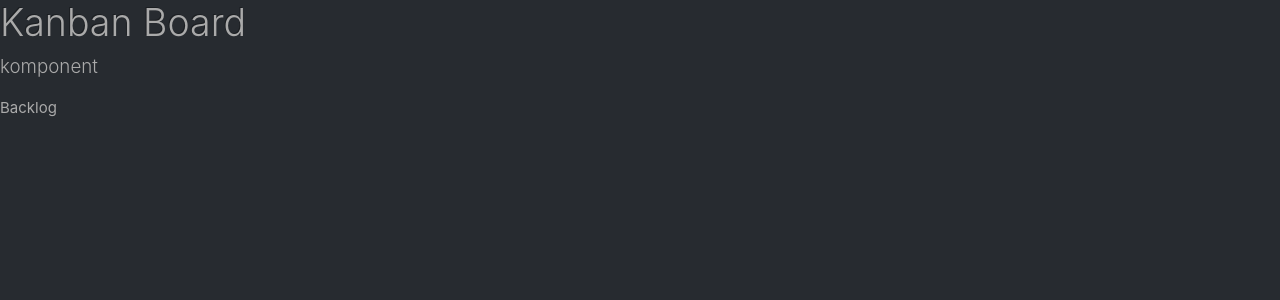
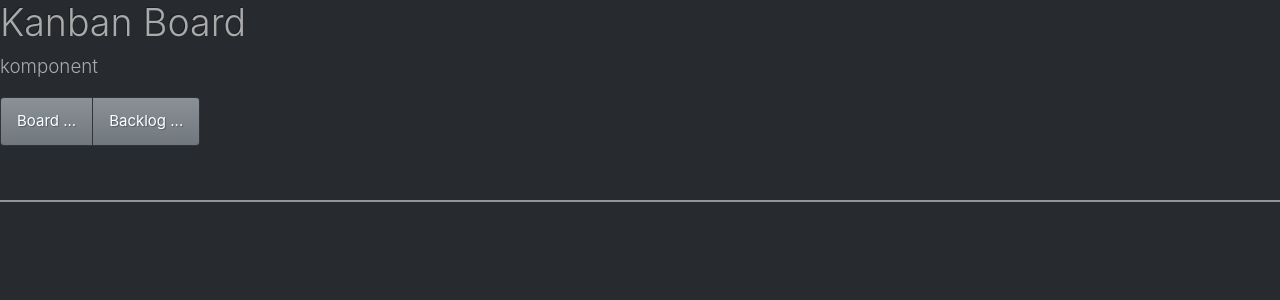
Before and after one commit to grkmkc/vue-kanban, a Vue app: page /#/Backlog in a window 1280 px wide. Shown: the top 300 px of the page. Built offline with nearby package versions, Linux system fonts and the light colour scheme.

Commit message:
added form-kanbanboard-menu-tasks

```diff
--- a/index.html
+++ b/index.html
@@ -6,7 +6,7 @@
   <meta name="viewport" content="width=device-width,initial-scale=1.0">
   <title>Kanban Board</title>
   <link rel="stylesheet" href="https://stackpath.bootstrapcdn.com/bootswatch/4.1.0/slate/bootstrap.min.css">
-  <link href="https://stackpath.bootstrapcdn.com/font-awesome/4.7.0/css/font-awesome.min.css">
+  <link href="https://stackpath.bootstrapcdn.com/font-awesome/4.7.0/css/font-awesome.min.css" crossorigin="anonymous">
 </head>
 <body>
   <div id="app"></div>
--- a/src/App.vue
+++ b/src/App.vue
@@ -1,16 +1,23 @@
+/* eslint-disable no-param-reassign */
 <template>
   <div id="app">
     <div class="page-header">
       <h1>Kanban Board</h1>
       <p class="lead">komponent</p>
     </div>
+    <menu-bar></menu-bar>
     <router-view/>
   </div>
 </template>
 
 <script>
+import Menu from '@/components/Menu';
+
 export default {
   name: 'App',
+  components: {
+    'menu-bar' : Menu
+  }
 };
 </script>
 <style>
--- /dev/null
+++ b/src/components/AddForm.vue
@@ -0,0 +1,45 @@
+/* eslint-disable no-param-reassign */
+<template>
+	<div class="add-item">
+		<form action="#"  method="post" v-on:submit.prevent="submitForm" >
+			<input type="text"  v-model="itemText" placeholder="Type something to add backlog">
+		</form>
+	</div>
+</template>
+
+<script>
+export default {
+	name: 'AddForm' ,       // componenttimiz
+	data() {                    /* // bu da gelecek data, */
+		return {
+			itemText: ' ', /* // vmodel ile formdan gelecek input.
+	 */	};
+	},
+	methods: {      /*  // method tanımlıcaz. */
+		submitForm() { /* // item text zaten v-model ile verildi burda submit edicez. */
+			if  (this.itemText) {
+				this.$store.commit('addItem', {
+					text: this.itemText,
+				});
+
+				this.itemText = ' ' ; /* // clear the data for new user data */
+			}
+		},
+	},
+};
+</script>
+
+<style>
+.add-item input {
+	outline: none;
+	border: 0;
+	border-bottom: 2px solid rgba(255, 255, 255, 0.5);
+	width: 100%;
+	transition: all 0.25s;
+	background: inherit;
+	color: #ffffff;
+}
+.add-item input:focus {
+	border-bottom-color: rgba(255, 255, 255, 1);
+}
+</style>
--- a/src/components/Backlog.vue
+++ b/src/components/Backlog.vue
@@ -1,15 +1,45 @@
 <template>
   <div class="backlog-view">
-    <p>Backlog</p>
+    <new-item></new-item>
+
+    <div class="card" v-for='item in items' :key='item.id'>
+      <div class="card-block">
+        <h4 class="card-title"><span class="text-muted">#{{item.id}}</span>
+        {{item.text}}</h4>
+      </div>
+    </div>
   </div>
 </template>
 
 
+<script>
+import { mapState } from 'vuex';
+import AddForm from './AddForm.vue';
 
-
-
-<script>
 export default {
   name: 'Backlog',
+  components : {
+    'new-item' : AddForm,
+  },
+  computed: mapState({
+    items: s => s.items.todo,
+  }),
 };
 </script>
+<style>
+.card {
+  margin-bottom: 10px;
+}
+
+.card:last-child {
+  margin-bottom: 25px;
+}
+
+.card-block {
+  padding: 15px;
+}
+
+.add-item {
+  margin: 30px 0;
+}
+</style>
--- /dev/null
+++ b/src/components/KanbanB.vue
@@ -0,0 +1,23 @@
+<template>
+  <div class="board">
+    <div class="row">
+        <div class="col-md">
+          <tasks id="todo" title="To-Do" :items="todoItems"></tasks>
+        </div>
+    </div>
+  </div>
+</template>
+<script>
+import { mapState } from 'vuex';
+import Tasks from './Tasks';
+
+export default {
+  name: 'KanbanBoard',
+  components: {
+    'tasks': Tasks,
+  },
+  computed: mapState({
+    todoItems: s => s.items.todo,
+  }),
+};
+</script>
--- /dev/null
+++ b/src/components/Menu.vue
@@ -0,0 +1,29 @@
+<template>
+  <div class="menubar">
+    <div class="btn-group" role="group" aria-label="Menu bar">
+     <router-link to="/board" :class="buttonClass('/board')">Board ...</router-link>
+    <router-link to="/backlog" :class="buttonClass('/backlog')">Backlog ...</router-link>
+    </div>
+  </div>
+</template>
+
+<script>
+export default {
+  name: 'Menu',
+  methods: {
+    buttonClass(path) {
+      return {
+        btn: true,
+        'btn-primary': this.$route.path === path,
+        'btn-secondary': this.$route.path !== path
+      };
+    }
+  }
+};
+</script>
+
+<style>
+  .menubar {
+    margin-bottom: 16px;
+  }
+</style>
--- /dev/null
+++ b/src/components/TaskItem.vue
@@ -0,0 +1,23 @@
+<template>
+  <div class="card task-item">
+    <div class="card-block">
+      <h5 class="card-title">
+        <span class="text-muted">#{{item.id}}</span>
+        {{item.text}}
+      </h5>
+    </div>
+  </div>
+</template>
+
+<script>
+export default {
+  name: 'TaskItem',
+  props: ['item'],
+};
+</script>
+
+<style>
+  .card.task-item {
+    background: #627180;
+  }
+</style>
--- /dev/null
+++ b/src/components/Tasks.vue
@@ -0,0 +1,33 @@
+<template>
+  <div class="card">
+      <h3 class="card-header">{{title}}</h3>
+      <div class="card-body">
+          <div v-for="item in items" :key="item.id">
+              <item :item="item"></item>
+          </div>
+      </div>
+      <div class="card-footer text-muted">
+          {{itemCount}}
+      </div>
+  </div>
+</template>
+
+<script>
+  import TaskItem from './TaskITem';
+
+export default {
+  name: 'Tasks',
+  props: ['items', 'title', 'id'],
+  components: {
+    item: TaskItem,
+  },
+  computed: {
+    itemCount() {
+      if (!this.items) return '';
+      if (this.items.length === 1) return '1 task';
+      return `${this.items.length} tasks`;
+    },
+  },
+};
+
+</script>
--- a/src/main.js
+++ b/src/main.js
@@ -12,6 +12,6 @@ new Vue({
   el: '#app',
   router,
   store,
+  template: '<App/>',
   components: { App },
-  template: '<App/>',
 });
--- a/src/router/index.js
+++ b/src/router/index.js
@@ -1,6 +1,8 @@
+/* eslint-disable no-param-reassign */
 import Vue from 'vue';
 import Router from 'vue-router';
 import Backlog from '@/components/Backlog';
+import KanbanB from '@/components/KanbanB';
 
 
 Vue.use(Router);
@@ -12,6 +14,10 @@ export default new Router({
       component: Backlog,
     },
     {
+      path: '/board',
+      component: KanbanB,
+    },
+    {
       path: '*',
       redirect: 'Backlog',
     },
--- a/src/store.js
+++ b/src/store.js
@@ -1,3 +1,4 @@
+/* eslint-disable no-param-reassign */
 import Vue from 'vue';
 import Vuex from 'vuex';
 
@@ -11,4 +12,10 @@ export default new Vuex.Store({
     },
     nextId: 1,
   },
+  mutations : {
+    addItem(state, item) {
+      state.items.todo.push(Object.assign(item, {i: state.nextId}));
+      state.nextId += 1;
+    },
+  },
 });
```
Also changed, not shown: src/components/NewItem.vue (deleted, +0 -29 lines).
